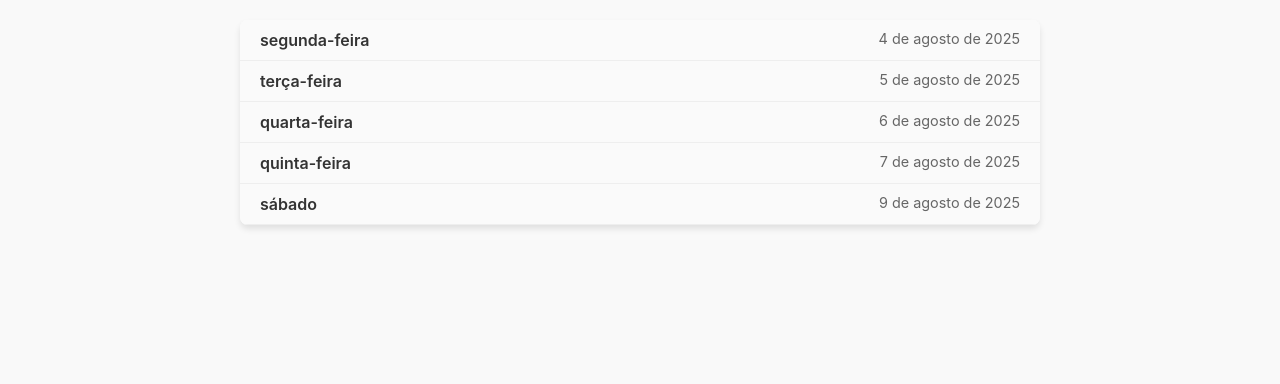
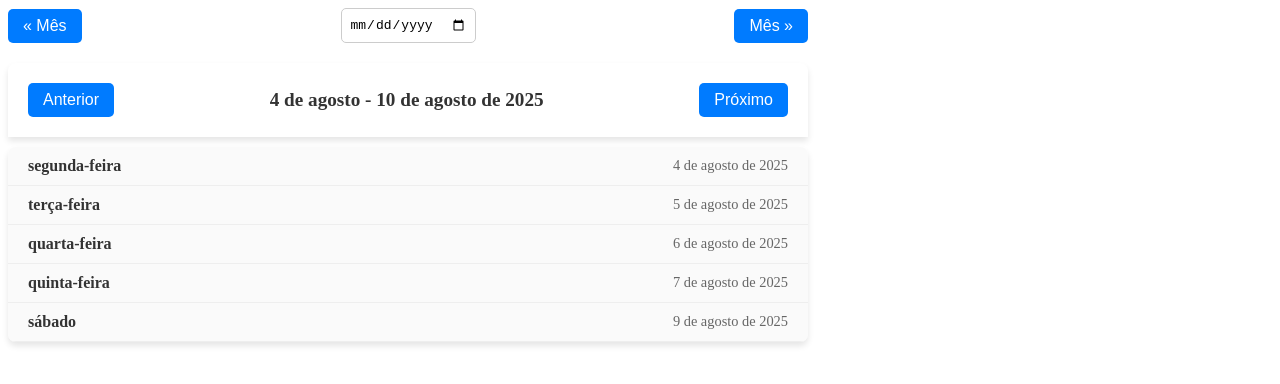
Before and after one commit to rafavini/AgendaComponent, a plain HTML site: page index.html in a window 1280 px wide. Drawn offline with nearby package versions, Linux system fonts and the light colour scheme.

Commit message:
Feature: criação dos botoes de proximo e anterior para passar a semana, e os botoes para passar o mes com datepicker

```diff
--- a/index.html
+++ b/index.html
@@ -3,13 +3,27 @@
 <head>
     <meta charset="UTF-8">
     <meta name="viewport" content="width=device-width, initial-scale=1.0">
-    <title>Agenda</title>
+    <title>Agenda Semanal</title>
     <link rel="stylesheet" href="style.css">
 </head>
 <body>
 
-    <div id="calendar-container">
+    <div class="calendar-wrapper">
+        <div class="month-navigation">
+            <button id="prev-month-btn">« Mês</button>
+            <input type="date" id="date-picker">
+            <button id="next-month-btn">Mês »</button>
         </div>
+
+        <div class="week-navigation">
+            <button id="prev-week-btn">Anterior</button>
+            <h2 id="current-week-range"></h2>
+            <button id="next-week-btn">Próximo</button>
+        </div>
+
+        <div id="calendar-container">
+            </div>
+    </div>
 
     <script src="https://code.jquery.com/jquery-3.6.0.min.js"></script>
     <script src="script.js"></script>
--- a/script.js
+++ b/script.js
@@ -1,28 +1,54 @@
 $(document).ready(function() {
-    // URL simulada do backend
     const backendUrl = 'data.json';
+    let allEvents = [];
+    let currentWeekStart = getStartOfWeek(new Date());
 
-    // Função para buscar e renderizar os eventos
-    function fetchAndRenderEvents() {
+    function getStartOfWeek(date) {
+        const d = new Date(date);
+        const day = d.getDay();
+        const diff = d.getDate() - day + (day === 0 ? -6 : 1);
+        d.setDate(diff);
+        d.setHours(0, 0, 0, 0);
+        return d;
+    }
+
+    function fetchAllEvents() {
         $.getJSON(backendUrl, function(events) {
-            const groupedEvents = groupEventsByDayAndHour(events);
-            renderCalendar(groupedEvents);
+            allEvents = events;
+            renderCalendarForWeek();
         });
     }
 
-    // Função para agrupar eventos por dia e, dentro de cada dia, por horário
+    function renderCalendarForWeek() {
+        const weekEnd = new Date(currentWeekStart);
+        weekEnd.setDate(weekEnd.getDate() + 6);
+        weekEnd.setHours(23, 59, 59, 999);
+
+        // Atualiza o texto do cabeçalho
+        const startFormatted = currentWeekStart.toLocaleDateString('pt-BR', { month: 'long', day: 'numeric' });
+        const endFormatted = weekEnd.toLocaleDateString('pt-BR', { month: 'long', day: 'numeric', year: 'numeric' });
+        $('#current-week-range').text(`${startFormatted} - ${endFormatted}`);
+
+        // Filtra os eventos da semana atual
+        const eventsInWeek = allEvents.filter(event => {
+            const eventDate = new Date(event.startDate);
+            return eventDate >= currentWeekStart && eventDate <= weekEnd;
+        });
+
+        const groupedEvents = groupEventsByDayAndHour(eventsInWeek);
+        renderCalendar(groupedEvents);
+    }
+
+    // As funções de agrupamento e renderização do calendário permanecem as mesmas
     function groupEventsByDayAndHour(events) {
         const groupedByDay = {};
         events.forEach(event => {
             const startDate = new Date(event.startDate);
             const dateKey = startDate.toISOString().split('T')[0];
-
             if (!groupedByDay[dateKey]) {
                 groupedByDay[dateKey] = {};
             }
-
             const timeKey = event.allDay ? 'allDay' : startDate.toLocaleTimeString('pt-BR', { hour: '2-digit', minute: '2-digit' });
-
             if (!groupedByDay[dateKey][timeKey]) {
                 groupedByDay[dateKey][timeKey] = [];
             }
@@ -31,13 +57,14 @@ $(document).ready(function() {
         return groupedByDay;
     }
 
-    // Função para renderizar o calendário (modificada)
     function renderCalendar(groupedEvents) {
         const container = $('#calendar-container');
         container.empty();
 
         const sortedDates = Object.keys(groupedEvents).sort();
 
+        // Código para renderizar os dias e eventos, conforme a solução anterior...
+        // ... (todo o código de renderização) ...
         sortedDates.forEach(dateStr => {
             const date = new Date(dateStr + 'T00:00:00Z');
             const dayOfWeek = date.toLocaleDateString('pt-BR', { weekday: 'long' });
@@ -65,17 +92,14 @@ $(document).ready(function() {
                     timeSpan.text(timeKey);
                 }
 
-                // Lógica de agrupamento melhorada
                 const detailsDiv = $('<div>').addClass('event-details');
 
                 if (eventsAtTime.length > 1) {
-                    // Quando há mais de um evento
                     detailsDiv
                         .append($('<span>').addClass('bullet group-bullet'))
                         .append($('<span>').addClass('title').text(`Grupo de ${eventsAtTime.length} Eventos`))
-                        // .append($('<span>').addClass('indicator').html('&#x25BC;')); // Ícone de seta para baixo
+                        .append($('<span>').addClass('indicator').html('&#x25BC;'));
                 } else {
-                    // Quando há apenas um evento
                     detailsDiv
                         .append($('<span>').addClass('bullet single-bullet'))
                         .append($('<span>').addClass('title').text(eventsAtTime[0].title));
@@ -83,7 +107,6 @@ $(document).ready(function() {
 
                 timeGroupHeader.append(timeSpan).append(detailsDiv);
 
-                // A sub-lista agora é renderizada apenas se houver mais de um evento
                 if (eventsAtTime.length > 1) {
                     const subEventList = $('<div>').addClass('sub-event-list').hide();
                     eventsAtTime.forEach(event => {
@@ -94,7 +117,6 @@ $(document).ready(function() {
                     });
                     eventDayList.append(timeGroupHeader).append(subEventList);
                 } else {
-                    // Adiciona o item único diretamente
                     eventDayList.append(timeGroupHeader);
                 }
             });
@@ -103,26 +125,59 @@ $(document).ready(function() {
             container.append(dayDiv);
         });
 
-        // Evento de clique para mostrar/ocultar a lista de eventos do dia
-        $('.day-header').on('click', function() {
+        if (sortedDates.length === 0) {
+            container.append($('<div>').addClass('no-events').text('Nenhum evento nesta semana.'));
+        }
+
+        $('.day-header').off('click').on('click', function() {
             const eventList = $(this).siblings('.event-list');
             $(this).toggleClass('active');
             eventList.slideToggle('fast');
         });
 
-        // Evento de clique para mostrar/ocultar a sub-lista de eventos com mesmo horário
-        $('.time-group-header').on('click', function() {
+        $('.time-group-header').off('click').on('click', function() {
              const subEventList = $(this).siblings('.sub-event-list');
-             if (subEventList.length > 0) { // Garante que só há clique se houver uma sub-lista
+             if (subEventList.length > 0) {
                  $(this).toggleClass('active');
                  subEventList.slideToggle('fast');
              }
         });
 
-        // Oculta todas as listas de eventos no início
         $('.event-list, .sub-event-list').hide();
     }
 
-    // Inicia a renderização
-    fetchAndRenderEvents();
+    // Adiciona os eventos de clique nos botões de navegação
+    $('#prev-week-btn').on('click', function() {
+        currentWeekStart.setDate(currentWeekStart.getDate() - 7);
+        renderCalendarForWeek();
+    });
+
+    $('#next-week-btn').on('click', function() {
+        currentWeekStart.setDate(currentWeekStart.getDate() + 7);
+        renderCalendarForWeek();
+    });
+
+    // --- NOVOS EVENTOS DE NAVEGAÇÃO ---
+    // Navegação por mês
+    $('#prev-month-btn').on('click', function() {
+        currentWeekStart.setMonth(currentWeekStart.getMonth() - 1);
+        renderCalendarForWeek();
+    });
+
+    $('#next-month-btn').on('click', function() {
+        currentWeekStart.setMonth(currentWeekStart.getMonth() + 1);
+        renderCalendarForWeek();
+    });
+
+    // Seletor de data (Date Picker)
+    $('#date-picker').on('change', function() {
+        const selectedDate = new Date($(this).val());
+        if (selectedDate instanceof Date && !isNaN(selectedDate)) {
+            currentWeekStart = getStartOfWeek(selectedDate);
+            renderCalendarForWeek();
+        }
+    });
+
+    // Inicia a aplicação buscando todos os eventos
+    fetchAllEvents();
 });
--- a/style.css
+++ b/style.css
@@ -1,10 +1,53 @@
-body {
-    font-family: -apple-system, BlinkMacSystemFont, "Segoe UI", Roboto, "Helvetica Neue", Arial, sans-serif;
-    background-color: #f9f9f9;
-    margin: 0;
-    padding: 20px;
+
+.calendar-wrapper {
+    width: 100%;
+    max-width: 800px;
+}
+
+.month-navigation, .week-navigation {
     display: flex;
-    justify-content: center;
+    justify-content: space-between;
+    align-items: center;
+    margin-bottom: 10px;
+}
+
+.week-navigation {
+    background-color: #fff;
+    padding: 10px 20px;
+    border-radius: 8px 8px 0 0;
+    box-shadow: 0 4px 6px rgba(0, 0, 0, 0.1);
+}
+
+.month-navigation {
+    margin-bottom: 20px;
+}
+
+.month-navigation button, .week-navigation button {
+    background-color: #007bff;
+    color: white;
+    border: none;
+    padding: 8px 15px;
+    border-radius: 5px;
+    cursor: pointer;
+    font-size: 1em;
+}
+
+.month-navigation button:hover, .week-navigation button:hover {
+    background-color: #0056b3;
+}
+
+#current-week-range {
+    font-size: 1.2em;
+    color: #333;
+    font-weight: 600;
+}
+
+#date-picker {
+    font-size: 1em;
+    padding: 8px;
+    border: 1px solid #ccc;
+    border-radius: 5px;
+    background-color: #fff;
 }
 
 #calendar-container {
@@ -15,6 +58,17 @@ body {
     box-shadow: 0 4px 6px rgba(0, 0, 0, 0.1);
     overflow: hidden;
 }
+#calendar-container {
+    width: 100%;
+    max-width: 800px;
+    background-color: #fff;
+    border-radius: 8px;
+    box-shadow: 0 4px 6px rgba(0, 0, 0, 0.1);
+    overflow: hidden;
+}
+
+/* O restante do CSS permanece o mesmo... */
+
 
 .day-header {
     display: flex;
```
